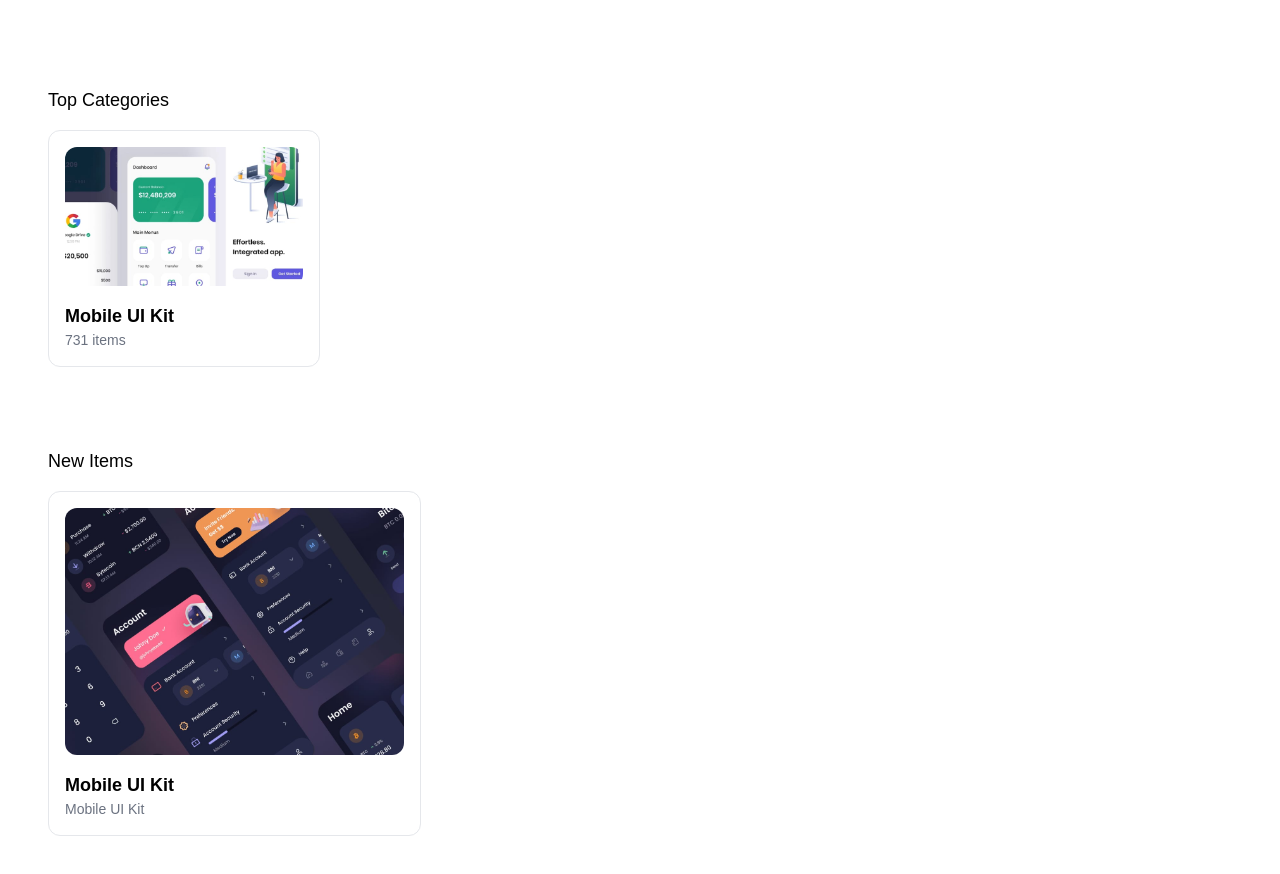
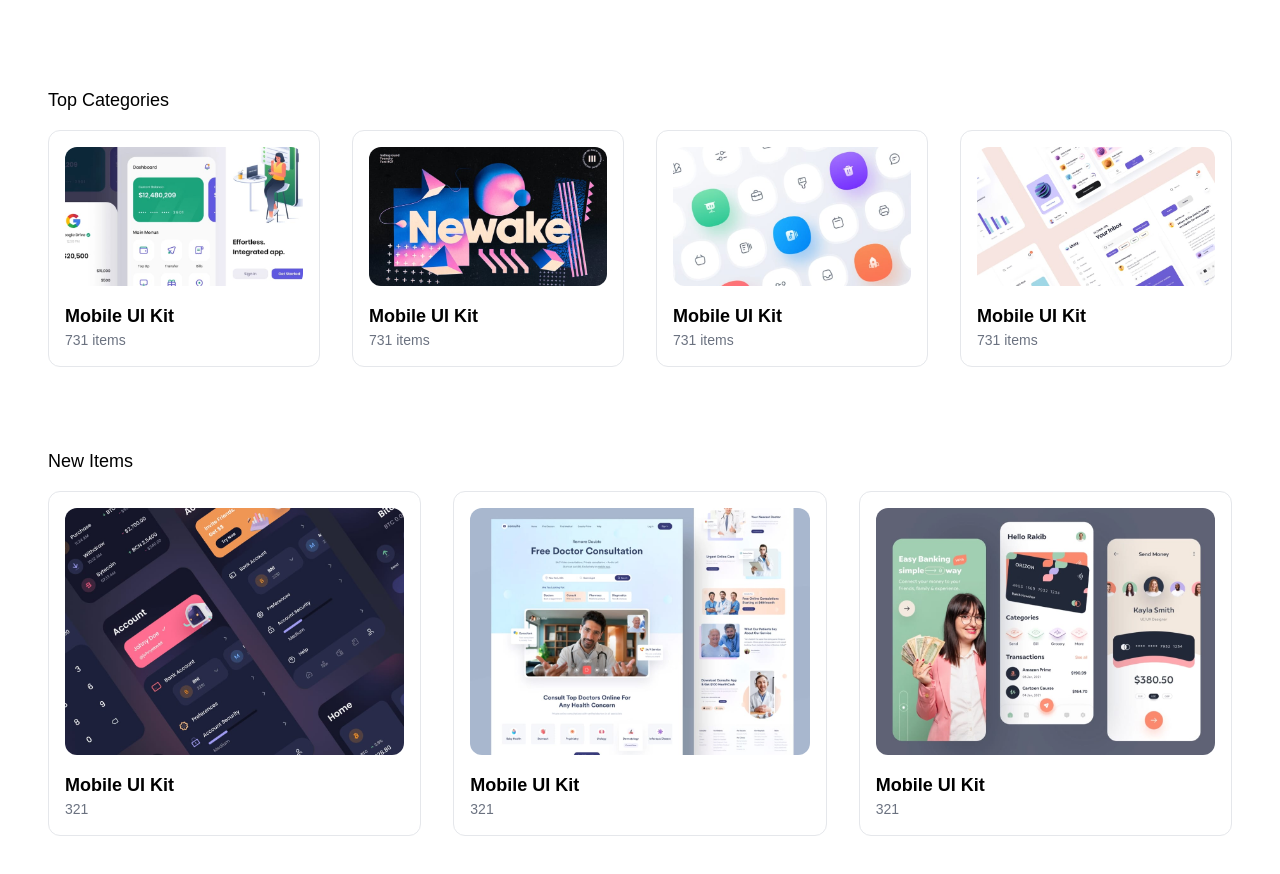
Before and after one commit to rahmad310317/voucer, a Vue app: page / in a window 1280 px wide. Shown: the part 580-1454 px from the top of the page. Built offline with nearby package versions, Linux system fonts and the light colour scheme.

Commit message:
update component card categories and card items

```diff
--- a/src/components/CategoriesCard.vue
+++ b/src/components/CategoriesCard.vue
@@ -1,23 +1,33 @@
 <script setup>
-
+import { RouterLink } from "vue-router";
+defineProps({
+  title: String,
+  image: String,
+  count: Number,
+});
 </script>
 <template>
   <div class="w-full px-1 my-1 md:w-1/2 lg:my-4 lg:px-4 lg:w-1/4">
     <div class="overflow-hidden border border-gray-200 rounded-xl">
-      <RouterLink to="/details">
+      <RouterLink to="/">
         <div class="m-4 overflow-hidden rounded-xl">
-          <img alt="Placeholder" class="block w-full h-auto" src="@/assets/img/categories-1.jpg" />
+          <img
+            :alt="title"
+            class="block w-full h-auto"
+            :src="'/src/assets/img/' + image" />
         </div>
       </RouterLink>
 
       <header class="px-4 mb-4 leading-tight">
         <h1 class="text-lg">
-          <a class="font-semibold text-black no-underline hover:underline" href="#">
-            Mobile UI Kit
-          </a>
+          <RouterLink
+            class="font-semibold text-black no-underline hover:underline"
+            to="/">
+            {{ title }}
+          </RouterLink>
         </h1>
         <span class="block text-sm font-light text-gray-500 no-underline">
-          731 items
+          {{ count }} items
         </span>
       </header>
     </div>
--- a/src/components/NewItemCard.vue
+++ b/src/components/NewItemCard.vue
@@ -1,24 +1,33 @@
 <script setup>
-import { RouterLink } from 'vue-router';
-
+import { RouterLink } from "vue-router";
+defineProps({
+  title: String,
+  image: String,
+  count: Number,
+});
 </script>
 <template>
   <div class="w-full px-1 my-1 md:w-1/2 lg:my-4 lg:px-4 lg:w-1/3">
     <div class="overflow-hidden border border-gray-200 rounded-xl">
       <RouterLink to="/details">
         <div class="m-4 overflow-hidden rounded-xl">
-          <img alt="Placeholder" class="block w-full h-auto" src="@/assets/img/items-1.jpg" />
+          <img
+            :alt="title"
+            class="block w-full h-auto"
+            :src="'/src/assets/img/' + image" />
         </div>
       </RouterLink>
 
       <header class="px-4 mb-4 leading-tight">
         <h1 class="text-lg">
-          <a class="font-semibold text-black no-underline hover:underline" href="#">
-            Mobile UI Kit
+          <a
+            class="font-semibold text-black no-underline hover:underline"
+            href="#">
+            {{ title }}
           </a>
         </h1>
         <span class="block text-sm font-light text-gray-500 no-underline">
-          Mobile UI Kit
+          {{ count }}
         </span>
       </header>
     </div>
--- a/src/components/home/Categories.vue
+++ b/src/components/home/Categories.vue
@@ -1,13 +1,27 @@
 <script setup>
-import CategoriesCardVue from "../CategoriesCard.vue";
-
+import CategoriesCardVue from "./../CategoriesCard.vue";
 </script>
 <template>
   <div class="container px-4 mx-auto my-16 md:px-12">
     <h2 class="mb-4 text-xl font-medium md:mb-0 md:text-lg">Top Categories</h2>
     <div class="flex flex-wrap -mx-1 lg:-mx-4">
       <!-- top categories -->
-      <CategoriesCardVue />
+      <CategoriesCardVue
+        title="Mobile UI Kit"
+        :count="731"
+        image="categories-1.jpg" />
+      <CategoriesCardVue
+        title="Mobile UI Kit"
+        :count="731"
+        image="categories-2.jpg" />
+      <CategoriesCardVue
+        title="Mobile UI Kit"
+        count="731"
+        image="categories-3.jpg" />
+      <CategoriesCardVue
+        title="Mobile UI Kit"
+        :count="731"
+        image="categories-4.jpg" />
     </div>
   </div>
 </template>
--- a/src/components/home/NewItem.vue
+++ b/src/components/home/NewItem.vue
@@ -1,5 +1,5 @@
 <script setup>
-import NewItemCard from '../NewItemCard.vue';
+import NewItemCard from "../NewItemCard.vue";
 </script>
 
 <template>
@@ -7,7 +7,9 @@ import NewItemCard from '../NewItemCard.vue';
     <h2 class="mb-4 text-xl font-medium md:mb-0 md:text-lg">New Items</h2>
     <div class="flex flex-wrap -mx-1 lg:-mx-4">
       <!-- NewItem Card -->
-      <NewItemCard />
+      <NewItemCard title="Mobile UI Kit" count="321" image="items-1.jpg" />
+      <NewItemCard title="Mobile UI Kit" count="321" image="items-2.jpg" />
+      <NewItemCard title="Mobile UI Kit" count="321" image="items-3.jpg" />
     </div>
   </div>
 </template>
```
